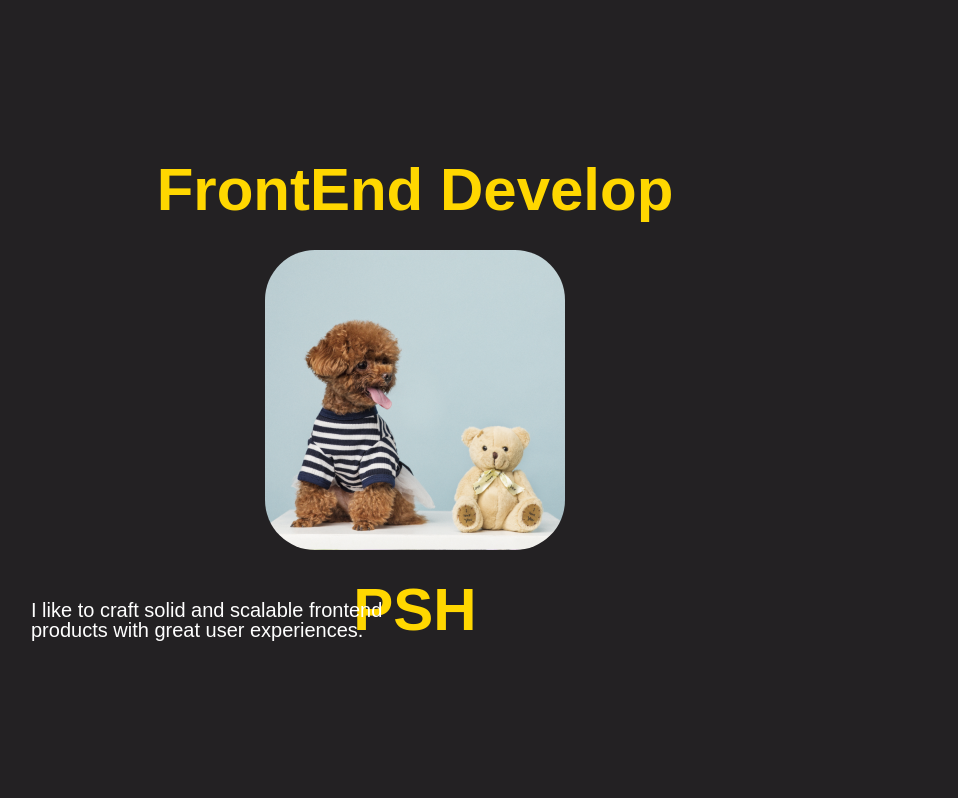
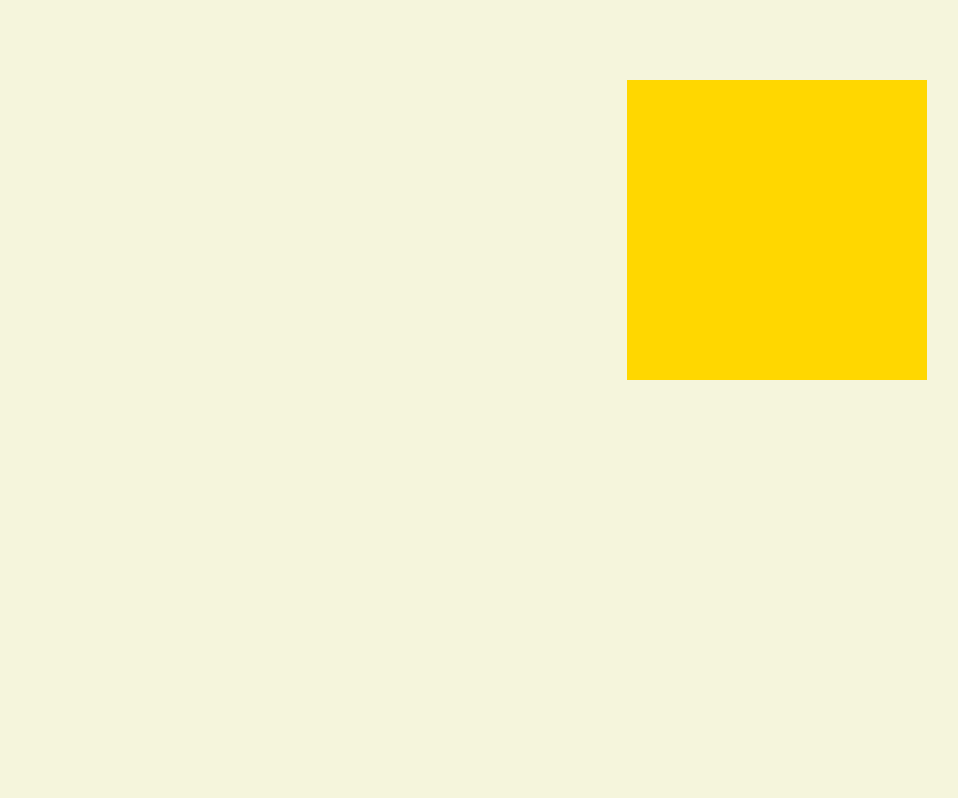
Before and after one commit to pung8146/pshportfolio, a React (Create React App) app: page / in a window 1280 px wide. Shown: the top 798 px of the page, without its empty margins (225-1183 px from the left). Built offline with nearby package versions, Linux system fonts and the light colour scheme.

Commit message:
Pages 구성!

```diff
--- a/src/App.js
+++ b/src/App.js
@@ -2,6 +2,8 @@ import React from "react";
 import styled from 'styled-components';
 import Main from "./pages/Main";
 import Project from "./pages/Project";
+import Skiles from "./pages/Skiles";
+import Hire from "./pages/Hire";
 
 const Body = styled.div`
 background-color: beige;
@@ -9,8 +11,10 @@ background-color: beige;
 function App() {
   return (
      <Body>
-        <Main />
-        <Project />
+        {/* <Main /> */}
+        {/* <Project /> */}
+        {/* <Skiles /> */}
+        <Hire/>
      </Body>
   );
 }
--- /dev/null
+++ b/src/pages/Hire.js
@@ -0,0 +1,39 @@
+import React from 'react';
+import {motion} from 'framer-motion';
+import styled from 'styled-components';
+
+const Body = styled.div`
+    background-color: beige;
+    width: 100%;
+    height: 100vh;
+    position: relative;
+`
+
+const Mosnter = styled(motion.div)`
+    width: 300px;
+    height: 300px;
+    background-color: gold;
+    position: absolute;
+    top: 10%;
+    right: 10%;
+`
+
+const Ball = styled(motion.div)`
+    width: 300px;
+    height: 300px;
+    background-color: tomato;
+    position: absolute;
+    bottom: 10%;
+    right: 50%;
+    border-radius:50%;
+`
+const Hire = () => {
+    return (
+        <Body>
+           <Mosnter />
+           <Ball initial={{scale:0}}/>
+        </Body>
+    );
+};
+
+export default Hire;
--- /dev/null
+++ b/src/pages/Skiles.js
@@ -0,0 +1,12 @@
+import React from 'react';
+
+
+const Skiles = () => {
+    return (
+        <div>
+
+        </div>
+    );
+};
+
+export default Skiles;
```
Also changed, not shown: package.json (+4 -3 lines), 1 other file (tests, documents, lock files or other folders).
